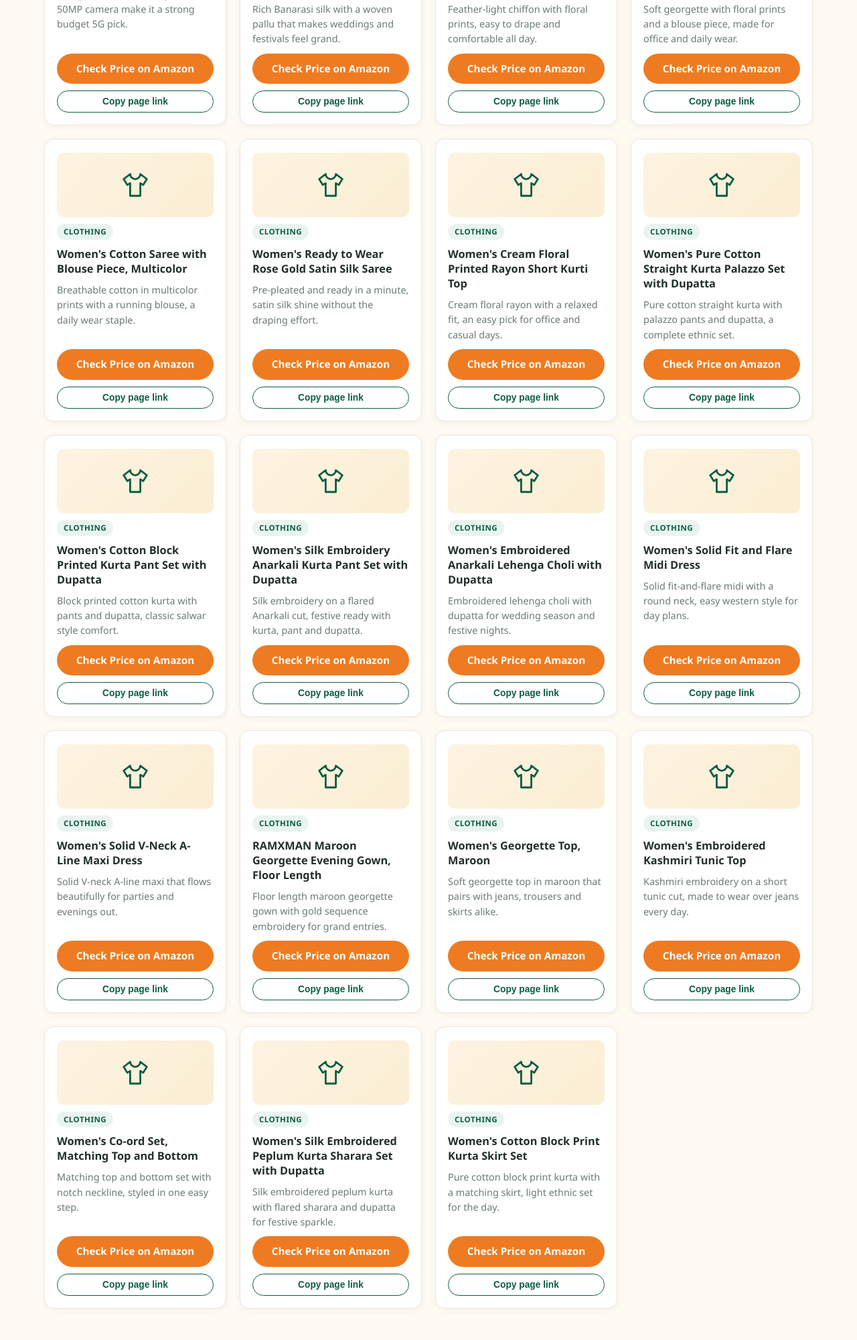
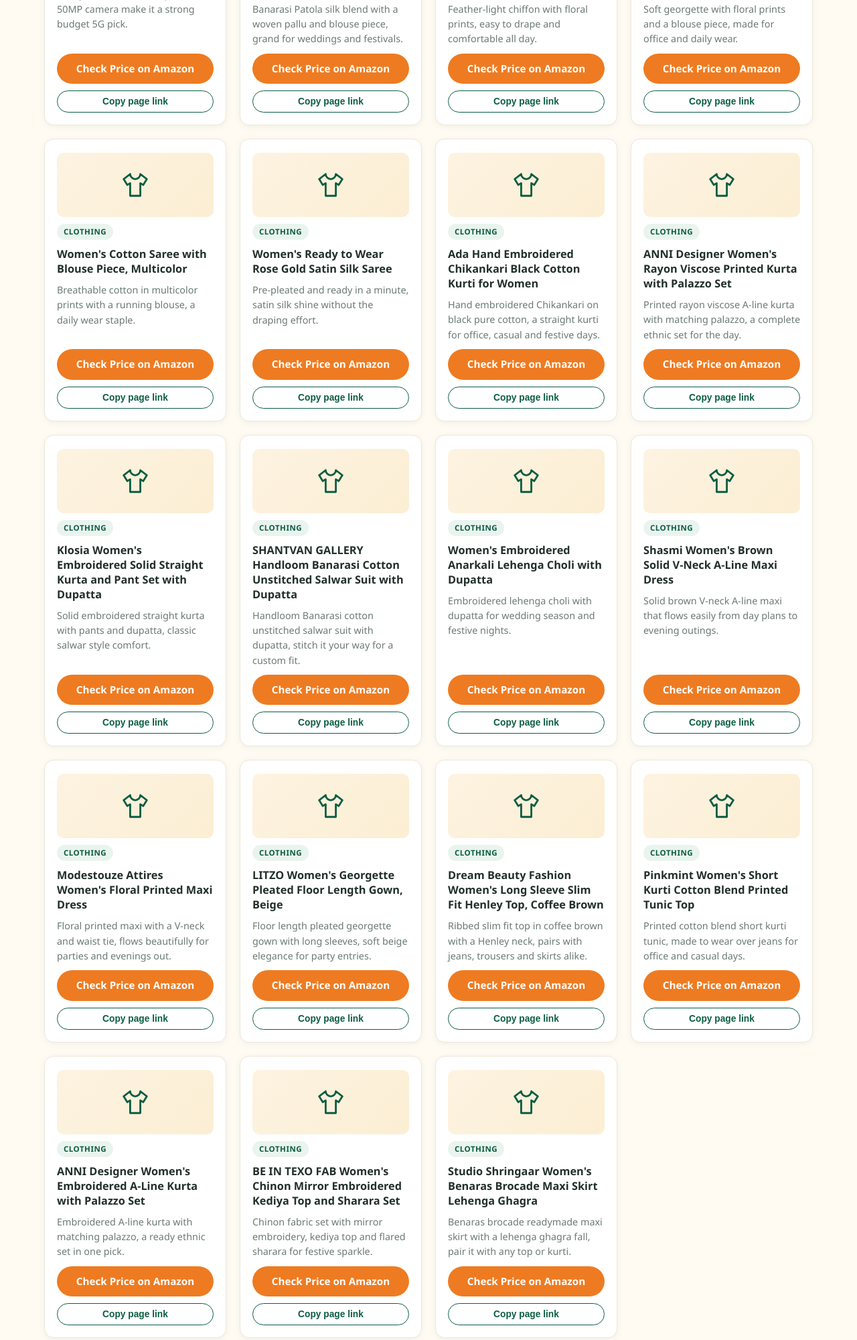
Before and after one commit to findmeproduct/budget-home-picks-india, a plain HTML site: page index.html in a window 1280 px wide. Shown: the part 4980-6980 px from the top of the page at 67% size. Drawn offline with Linux system fonts and the light colour scheme.

Commit message:
Correct 13 clothing product names to match Amazon listings

```diff
--- a/index.html
+++ b/index.html
@@ -366,9 +366,9 @@ var PRODUCTS = [
   {name:"Motorola G57 Power 5G (8GB RAM, 128GB Storage)", category:"Tech", asin:"B0G3TFPN94",
    why:"A huge 7000mAh battery and a 50MP camera make it a strong budget 5G pick.",
    keywords:"motorola g57 power 5g phone 8gb 128gb battery camera"},
-  {name:"Women's Kanjivaram Banarasi Silk Saree with Rich Pallu", category:"Clothing", asin:"B099NX2BGX",
-   why:"Rich Banarasi silk with a woven pallu that makes weddings and festivals feel grand.",
-   keywords:"banarasi silk saree kanjivaram wedding festival women"},
+  {name:"SWORNOF Women's Banarasi Patola Silk Blend Saree with Blouse Piece", category:"Clothing", asin:"B099NX2BGX",
+   why:"Banarasi Patola silk blend with a woven pallu and blouse piece, grand for weddings and festivals.",
+   keywords:"banarasi saree patola silk blend wedding festival women yellow"},
   {name:"Women's Chiffon Floral Printed Saree with Blouse Piece", category:"Clothing", asin:"B0CS6H6SXT",
    why:"Feather-light chiffon with floral prints, easy to drape and comfortable all day.",
    keywords:"chiffon saree floral printed lightweight women"},
@@ -381,45 +381,45 @@ var PRODUCTS = [
   {name:"Women's Ready to Wear Rose Gold Satin Silk Saree", category:"Clothing", asin:"B0CNXZPZWS",
    why:"Pre-pleated and ready in a minute, satin silk shine without the draping effort.",
    keywords:"ready to wear saree satin silk rose gold pre pleated"},
-  {name:"Women's Cream Floral Printed Rayon Short Kurti Top", category:"Clothing", asin:"B073GQJ38Y",
-   why:"Cream floral rayon with a relaxed fit, an easy pick for office and casual days.",
-   keywords:"kurti rayon floral printed cream women short"},
-  {name:"Women's Pure Cotton Straight Kurta Palazzo Set with Dupatta", category:"Clothing", asin:"B0FRY7PBW3",
-   why:"Pure cotton straight kurta with palazzo pants and dupatta, a complete ethnic set.",
-   keywords:"kurti palazzo set cotton kurta dupatta women"},
-  {name:"Women's Cotton Block Printed Kurta Pant Set with Dupatta", category:"Clothing", asin:"B0GRNPZVH7",
-   why:"Block printed cotton kurta with pants and dupatta, classic salwar style comfort.",
-   keywords:"salwar kameez kurta pant set block print cotton dupatta"},
-  {name:"Women's Silk Embroidery Anarkali Kurta Pant Set with Dupatta", category:"Clothing", asin:"B0DWBLDV7S",
-   why:"Silk embroidery on a flared Anarkali cut, festive ready with kurta, pant and dupatta.",
-   keywords:"anarkali suit set silk embroidery kurta pant dupatta"},
+  {name:"Ada Hand Embroidered Chikankari Black Cotton Kurti for Women", category:"Clothing", asin:"B073GQJ38Y",
+   why:"Hand embroidered Chikankari on black pure cotton, a straight kurti for office, casual and festive days.",
+   keywords:"chikankari kurti black cotton hand embroidered women ada"},
+  {name:"ANNI Designer Women's Rayon Viscose Printed Kurta with Palazzo Set", category:"Clothing", asin:"B0FRY7PBW3",
+   why:"Printed rayon viscose A-line kurta with matching palazzo, a complete ethnic set for the day.",
+   keywords:"kurta palazzo set rayon printed anni designer women"},
+  {name:"Klosia Women's Embroidered Solid Straight Kurta and Pant Set with Dupatta", category:"Clothing", asin:"B0GRNPZVH7",
+   why:"Solid embroidered straight kurta with pants and dupatta, classic salwar style comfort.",
+   keywords:"salwar kameez kurta pant set embroidered dupatta klosia"},
+  {name:"SHANTVAN GALLERY Handloom Banarasi Cotton Unstitched Salwar Suit with Dupatta", category:"Clothing", asin:"B0DWBLDV7S",
+   why:"Handloom Banarasi cotton unstitched salwar suit with dupatta, stitch it your way for a custom fit.",
+   keywords:"banarasi salwar suit dress material unstitched cotton dupatta"},
   {name:"Women's Embroidered Anarkali Lehenga Choli with Dupatta", category:"Clothing", asin:"B0GQ9M9SVH",
    why:"Embroidered lehenga choli with dupatta for wedding season and festive nights.",
    keywords:"lehenga choli embroidered wedding dupatta women"},
-  {name:"Women's Solid Fit and Flare Midi Dress", category:"Clothing", asin:"B0FLK6Q7NV",
-   why:"Solid fit-and-flare midi with a round neck, easy western style for day plans.",
-   keywords:"midi dress western fit flare solid women"},
-  {name:"Women's Solid V-Neck A-Line Maxi Dress", category:"Clothing", asin:"B0HCHP4QTY",
-   why:"Solid V-neck A-line maxi that flows beautifully for parties and evenings out.",
-   keywords:"maxi dress women solid v neck a line party"},
-  {name:"RAMXMAN Maroon Georgette Evening Gown, Floor Length", category:"Clothing", asin:"B0H5CV9Q93",
-   why:"Floor length maroon georgette gown with gold sequence embroidery for grand entries.",
-   keywords:"evening gown maroon georgette floor length embroidery"},
-  {name:"Women's Georgette Top, Maroon", category:"Clothing", asin:"B0FP9J3R3P",
-   why:"Soft georgette top in maroon that pairs with jeans, trousers and skirts alike.",
-   keywords:"women top georgette maroon casual"},
-  {name:"Women's Embroidered Kashmiri Tunic Top", category:"Clothing", asin:"B0FZC8WY5G",
-   why:"Kashmiri embroidery on a short tunic cut, made to wear over jeans every day.",
-   keywords:"tunic top kashmiri embroidered short kurti women jeans"},
-  {name:"Women's Co-ord Set, Matching Top and Bottom", category:"Clothing", asin:"B0HG5M56WZ",
-   why:"Matching top and bottom set with notch neckline, styled in one easy step.",
-   keywords:"co-ord set women matching top bottom"},
-  {name:"Women's Silk Embroidered Peplum Kurta Sharara Set with Dupatta", category:"Clothing", asin:"B0H2DX3RLZ",
-   why:"Silk embroidered peplum kurta with flared sharara and dupatta for festive sparkle.",
-   keywords:"sharara set silk embroidered peplum kurta dupatta"},
-  {name:"Women's Cotton Block Print Kurta Skirt Set", category:"Clothing", asin:"B08FYK3VK6",
-   why:"Pure cotton block print kurta with a matching skirt, light ethnic set for the day.",
-   keywords:"ethnic skirt set cotton block print kurta women"}
+  {name:"Shasmi Women's Brown Solid V-Neck A-Line Maxi Dress", category:"Clothing", asin:"B0FLK6Q7NV",
+   why:"Solid brown V-neck A-line maxi that flows easily from day plans to evening outings.",
+   keywords:"maxi dress women brown solid v neck a line shasmi"},
+  {name:"Modestouze Attires Women's Floral Printed Maxi Dress", category:"Clothing", asin:"B0HCHP4QTY",
+   why:"Floral printed maxi with a V-neck and waist tie, flows beautifully for parties and evenings out.",
+   keywords:"maxi dress women floral printed v neck party modestouze"},
+  {name:"LITZO Women's Georgette Pleated Floor Length Gown, Beige", category:"Clothing", asin:"B0H5CV9Q93",
+   why:"Floor length pleated georgette gown with long sleeves, soft beige elegance for party entries.",
+   keywords:"evening gown georgette pleated floor length beige litzo"},
+  {name:"Dream Beauty Fashion Women's Long Sleeve Slim Fit Henley Top, Coffee Brown", category:"Clothing", asin:"B0FP9J3R3P",
+   why:"Ribbed slim fit top in coffee brown with a Henley neck, pairs with jeans, trousers and skirts alike.",
+   keywords:"women top slim fit henley long sleeve coffee brown"},
+  {name:"Pinkmint Women's Short Kurti Cotton Blend Printed Tunic Top", category:"Clothing", asin:"B0FZC8WY5G",
+   why:"Printed cotton blend short kurti tunic, made to wear over jeans for office and casual days.",
+   keywords:"tunic top short kurti printed cotton blend pinkmint women jeans"},
+  {name:"ANNI Designer Women's Embroidered A-Line Kurta with Palazzo Set", category:"Clothing", asin:"B0HG5M56WZ",
+   why:"Embroidered A-line kurta with matching palazzo, a ready ethnic set in one pick.",
+   keywords:"kurta palazzo set embroidered a line anni designer women"},
+  {name:"BE IN TEXO FAB Women's Chinon Mirror Embroidered Kediya Top and Sharara Set", category:"Clothing", asin:"B0H2DX3RLZ",
+   why:"Chinon fabric set with mirror embroidery, kediya top and flared sharara for festive sparkle.",
+   keywords:"sharara set mirror embroidery chinon kediya top women"},
+  {name:"Studio Shringaar Women's Benaras Brocade Maxi Skirt Lehenga Ghagra", category:"Clothing", asin:"B08FYK3VK6",
+   why:"Benaras brocade readymade maxi skirt with a lehenga ghagra fall, pair it with any top or kurti.",
+   keywords:"brocade maxi skirt lehenga ghagra benaras studio shringaar"}
 ];
 
 var state = { category: "All", query: "", sort: "featured" };
```
